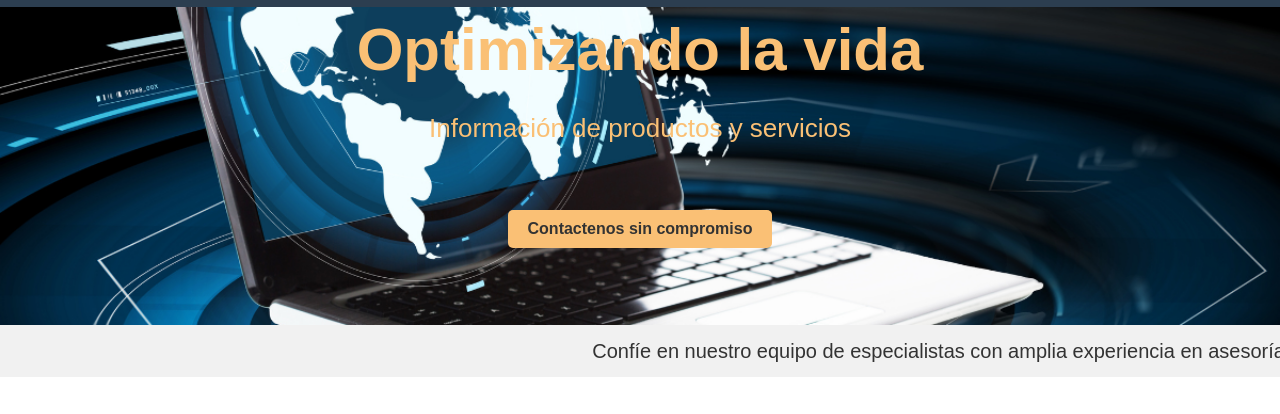
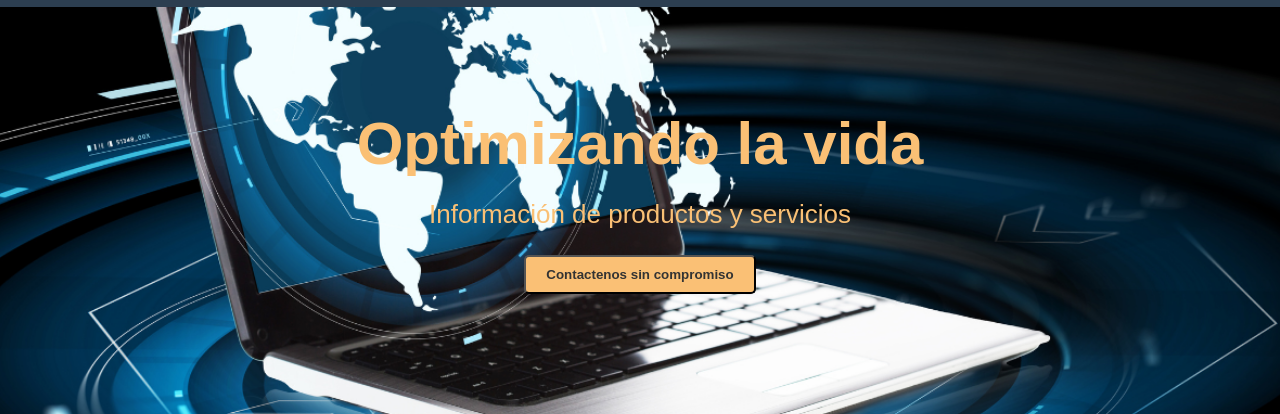
Before and after one commit to BeaCastello/papeleosenlasredes, a plain HTML site: page index.html in a window 1280 px wide. Shown: the part 75-489 px from the top of the page. Drawn offline with Linux system fonts and the light colour scheme.

Commit message:
Nuevo cambio 9

```diff
--- a/styles.css
+++ b/styles.css
@@ -91,7 +91,7 @@ h3 {
 /* Banner */
 .banner {
     background: url('imagenes/banner11.png') center/cover no-repeat;
-    height: 400px;
+    height: 500px;
     display: flex;
     align-items: center;
     justify-content: center;
@@ -101,13 +101,14 @@ h3 {
 }
 
 .banner h1 {
+    margin-top: 40px;
     font-size: 60px;
-    margin-bottom: 10px;
+    margin-bottom: 2px;
     color: rgb(250, 192, 117);
 }
 
 .inf {
-    margin-bottom: 40px;
+    margin-bottom: 20px;
     font-size: 26px;
 }
 .btn {
@@ -713,8 +714,8 @@ hr {
     display: flex;
     margin-left: 40px;
 }
-button {
-    margin-top: 20px;
+.sendButton {
+    margin-top: 15px;
     padding: 10px 20px;
     font-size: 16px;
     border: none;
@@ -724,7 +725,7 @@ button {
     cursor: pointer;
 }
 
-button:hover {
+.sendButton:hover {
     background-color: rgb(28, 71, 136);
 }
 
```
